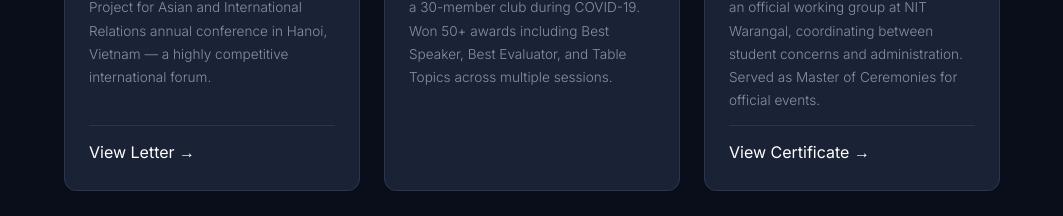
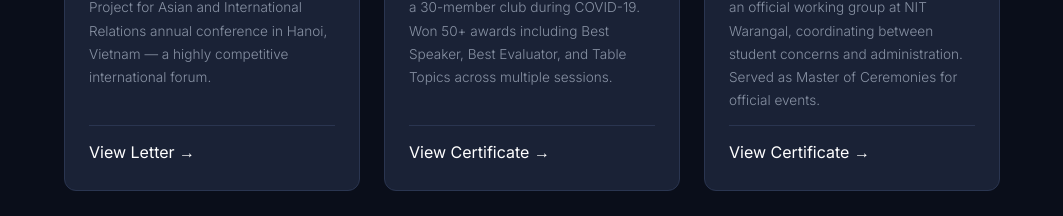
Before and after one commit to Suriya13-sys/suriya-portfolio, a plain HTML site: page index.html in a window 1280 px wide. Shown: the part 2920-3136 px from the top of the page, without its empty margins (108-1171 px from the left). Drawn offline with nearby package versions, Linux system fonts and the light colour scheme; a web font is replaced by a local one.

Commit message:
added the certificate for president

```diff
--- a/index.html
+++ b/index.html
@@ -129,6 +129,7 @@
           <h3>President, Rising Stars Gavel Club</h3>
         </div>
         <p>Directed weekly virtual operations for a 30-member club during COVID-19. Won 50+ awards including Best Speaker, Best Evaluator, and Table Topics across multiple sessions.</p>
+        <a href="Suriya_MJ_President_letter.pdf" target="_blank" class="project-links">View Certificate →</a>
       </div>
 
       <div class="achievement-card">
```
Also changed, not shown: 1 other file.
